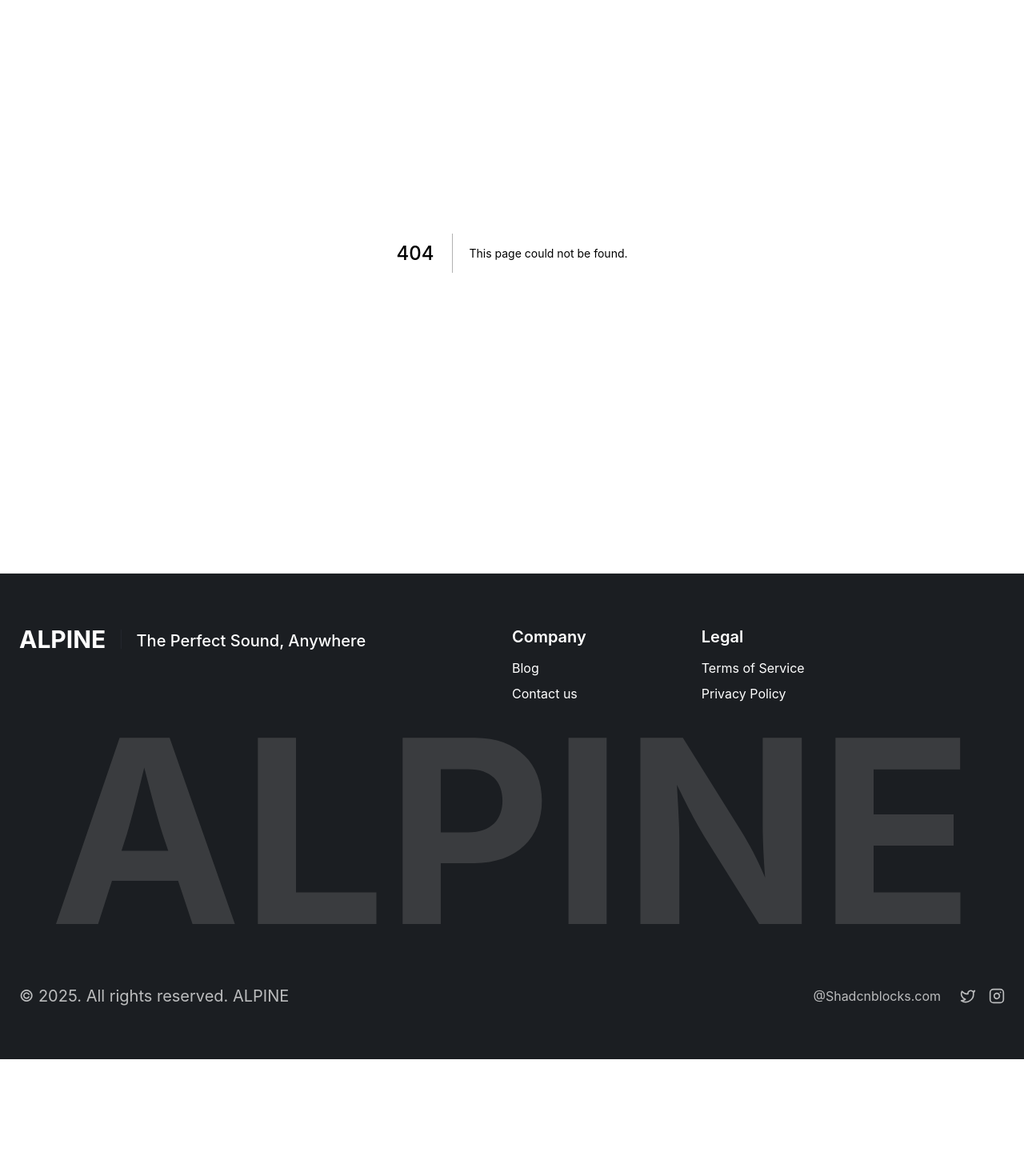
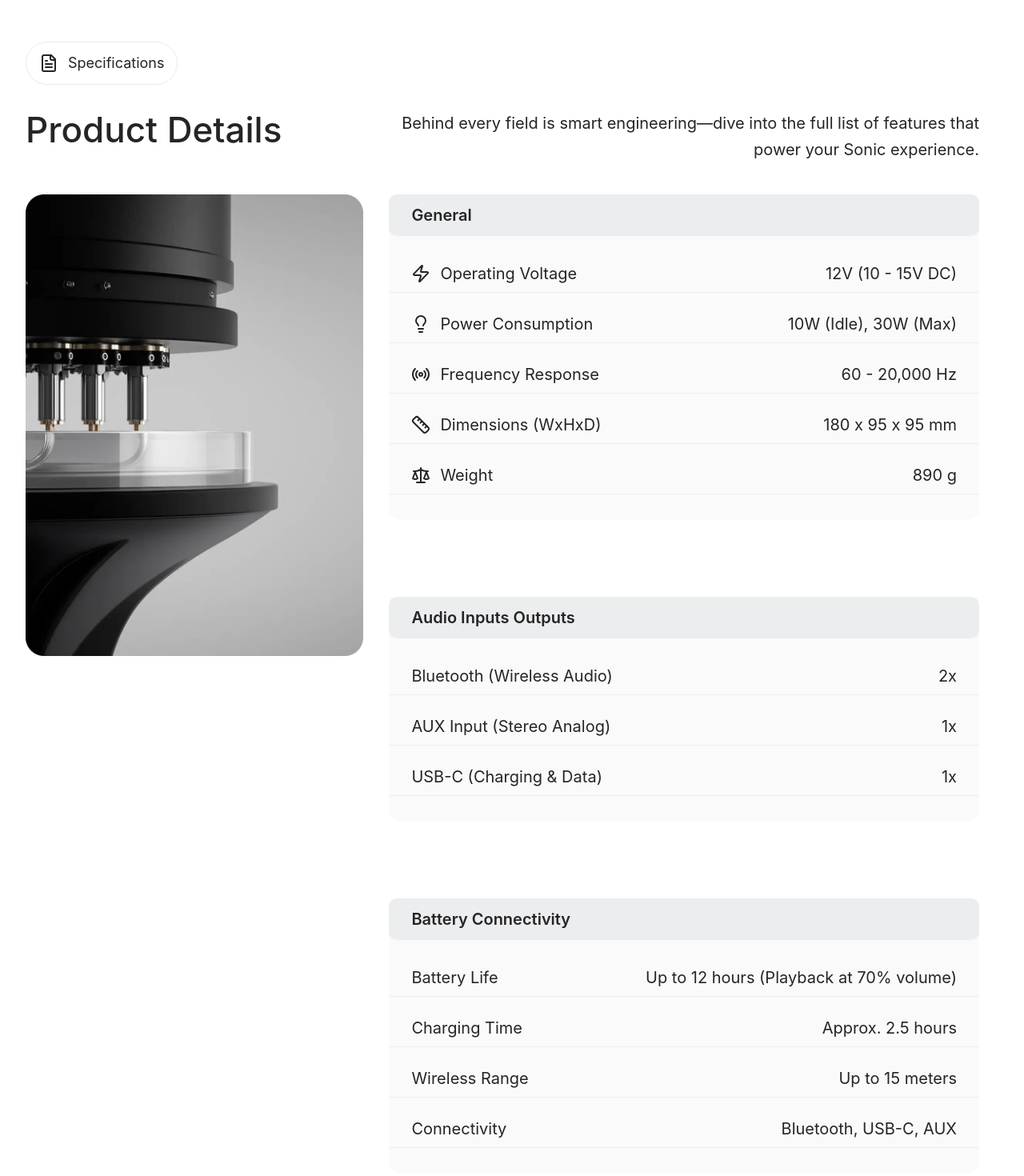
Before and after one commit to IbrahimChaudhary/alpine, a Next.js app: page /specifications in a window 1280 px wide. Before the commit this address had no page. Shown: the part 160-1630 px from the top of the page at 80% size. Before the commit the page ends 1484 px from the top, so only its background shows below. Built offline with nearby package versions, Linux system fonts and the light colour scheme; a web font is replaced by a local one.

Commit message:
specifications page

```diff
--- /dev/null
+++ b/src/app/specifications/page.tsx
@@ -0,0 +1,9 @@
+import SonicSpecificationsExample from "@/components/sonic-specifications-example";
+
+export default function SpecificationsPage() {
+  return (
+    <div className="min-h-screen">
+      <SonicSpecificationsExample />
+    </div>
+  );
+}
--- a/src/components/navbar.tsx
+++ b/src/components/navbar.tsx
@@ -29,7 +29,7 @@
   // Navigation menu items
   const navItems: NavItem[] = [
     { name: "Product", href: "#" },
-    { name: "Specifications", href: "#" },
+    { name: "Specifications", href: "/specifications" },
     { name: "About", href: "/about" },
     { name: "Pricing", href: "#" },
     { name: "Contact", href: "/contact" },
--- /dev/null
+++ b/src/components/product-specifications.tsx
@@ -0,0 +1,102 @@
+"use client";
+
+import { cn } from "@/lib/utils";
+import { FileText } from "lucide-react";
+
+interface SpecificationItem {
+  label: string;
+  value: string;
+  icon?: React.ReactNode;
+}
+
+interface SpecificationSection {
+  title: string;
+  items: SpecificationItem[];
+}
+
+interface ProductSpecificationsProps {
+  title?: string;
+  subtitle?: string;
+  productImage?: {
+    src: string;
+    alt: string;
+  };
+  specifications: SpecificationSection[];
+  className?: string;
+}
+
+export default function ProductSpecifications({
+  title = "Product Details",
+  subtitle = "Behind every field is smart engineering—dive into the full list of features that power your experience.",
+  productImage,
+  specifications,
+  className,
+}: ProductSpecificationsProps) {
+  return (
+    <section className={cn("py-16 px-8 mt-18 text-[#252525] dark:text-white", className)}>
+      <div className="max-w-7xl mx-auto">
+        {/* Left Side - Product Image and Title */}
+        <div className="space-y-8">
+          <div className="flex items-center gap-3 text-[#252525] dark:text-white/80 w-fit border-[0.5px] border-[#25252518] dark:border-[#fafafa10] rounded-full px-4 py-3">
+            <FileText className="w-6 h-6" />
+            <span className="text-lg">Specifications</span>
+          </div>
+          <div className="flex flex-col lg:flex-row gap-2 items-start">
+            <div className="w-[55%]">
+              <h2 className="text-4xl md:text-[44px] mb-14 font-medium text-[#252525] dark:text-white">
+                {title}
+              </h2>
+
+              {productImage && (
+                <div className="relative w-full rounded-2xl overflow-hidden">
+                  <img
+                    src={productImage.src}
+                    alt={productImage.alt}
+                    className="w-[100%] h-full object-cover"
+                  />
+                </div>
+              )}
+            </div>
+
+
+          {/* Right Side - Specifications */}
+          <div className="space-y-8 w-[100%] px-6">
+            <p className="text-[20px] text-[#252525] dark:text-[#fafafa] leading-relaxed mb-10 text-right ">{subtitle}</p>
+
+            <div className="space-y-24">
+              {specifications.map((section, sectionIndex) => (
+                <div key={sectionIndex} className="space-y-6  dark:bg-[#2a2a2a] bg-[#fafafa] rounded-2xl ">
+                  <h3 className="text-xl font-semibold text-[#252525] dark:text-white bg-[#ecedef] dark:bg-[#2e3138] rounded-lg px-7 py-3">
+                    {section.title}
+                  </h3>
+
+                  <div className="space-y-4 pb-8">
+                    {section.items.map((item, itemIndex) => (
+                      <div
+                        key={itemIndex}
+                        className="flex items-center text-[20px] px-7 justify-between py-2 border-b  dark:border-gray-700/50 border-[#ecedef]"
+                      >
+                        <div className="flex items-center  gap-3 ">
+                          {item.icon && (
+                            <span className="w-[24px] h-[24px] text-[#252525] dark:text-[#fafafa] ">
+                              {item.icon}
+                            </span>
+                          )}
+                          <span className="">{item.label}</span>
+                        </div>
+                        <span className="text-[#252525] dark:text-white  text-right">
+                          {item.value}
+                        </span>
+                      </div>
+                    ))}
+                  </div>
+                </div>
+              ))}
+            </div>
+          </div>
+        </div>
+        </div>
+      </div>
+    </section>
+  );
+}
--- /dev/null
+++ b/src/components/sonic-specifications-example.tsx
@@ -0,0 +1,130 @@
+import ProductSpecifications from "./product-specifications";
+import { Zap, Lightbulb,Radio , Ruler, Scale  } from "lucide-react";
+
+// Example usage with the Sonic device specifications from the screenshots
+export default function SonicSpecificationsExample() {
+  const sonicSpecifications = [
+    {
+      title: "General",
+      items: [
+        {
+          label: "Operating Voltage",
+          value: "12V (10 - 15V DC)",
+          icon: <Zap className="w-[24px] h-[24px] " />,
+        },
+        {
+          label: "Power Consumption",
+          value: "10W (Idle), 30W (Max)",
+          icon: <Lightbulb className="w-[24px] h-[24px]" />,
+        },
+        {
+          label: "Frequency Response",
+          value: "60 - 20,000 Hz",
+          icon: <Radio  className="w-[24px] h-[24px]" />,
+        },
+        {
+          label: "Dimensions (WxHxD)",
+          value: "180 x 95 x 95 mm",
+          icon: <Ruler className="w-[24px] h-[24px]" />,
+        },
+        {
+          label: "Weight",
+          value: "890 g",
+          icon: <Scale  className="w-[24px] h-[24px]" />,
+        },
+      ],
+    },
+    {
+      title: "Audio Inputs Outputs",
+      items: [
+        {
+          label: "Bluetooth (Wireless Audio)",
+          value: "2x",
+
+        },
+        {
+          label: "AUX Input (Stereo Analog)",
+          value: "1x",
+
+        },
+        {
+          label: "USB-C (Charging & Data)",
+          value: "1x",
+
+        },
+      ],
+    },
+    {
+      title: "Battery Connectivity",
+      items: [
+        {
+          label: "Battery Life",
+          value: "Up to 12 hours (Playback at 70% volume)",
+
+        },
+        {
+          label: "Charging Time",
+          value: "Approx. 2.5 hours",
+
+        },
+        {
+          label: "Wireless Range",
+          value: "Up to 15 meters",
+
+        },
+        {
+          label: "Connectivity",
+          value: "Bluetooth, USB-C, AUX",
+
+        },
+      ],
+    },
+    {
+      title: "Environmental",
+      items: [
+        {
+          label: "Operating Temperature",
+          value: "0° - 45° C (32° - 113° F)",
+
+        },
+        {
+          label: "Storage Temperature",
+          value: "-10° - 60° C (14° - 140° F)",
+
+        },
+        {
+          label: "Water Resistance",
+          value: "IPX5 Rated (Splash-Proof)",
+
+        },
+      ],
+    },
+    {
+      title: "Certifications",
+      items: [
+        {
+          label: "Safety",
+          value: "Compliant with IEC/EN 62368-1",
+
+        },
+        {
+          label: "Certificate",
+          value: "RoHS & CE Certified",
+
+        },
+      ],
+    },
+  ];
+
+  return (
+    <ProductSpecifications
+      title="Product Details"
+      subtitle="Behind every field is smart engineering—dive into the full list of features that power your Sonic experience."
+      productImage={{
+        src: "/specifications-1.webp", // Replace with actual image path
+        alt: "Sonic Audio Device",
+      }}
+      specifications={sonicSpecifications}
+    />
+  );
+}
```
Also changed, not shown: public/specifications-1.webp (added).
